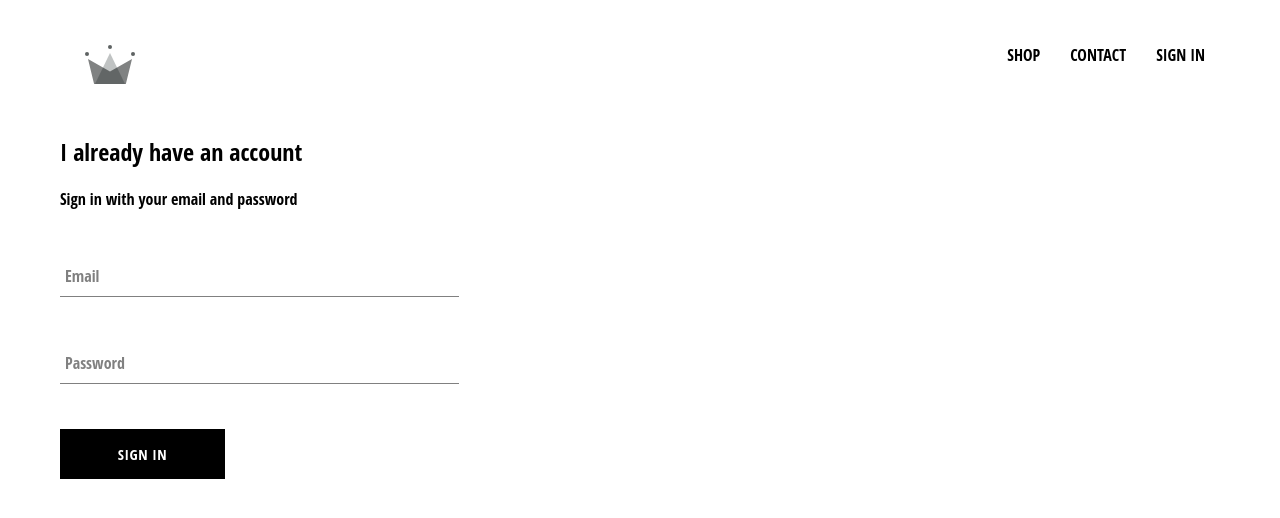
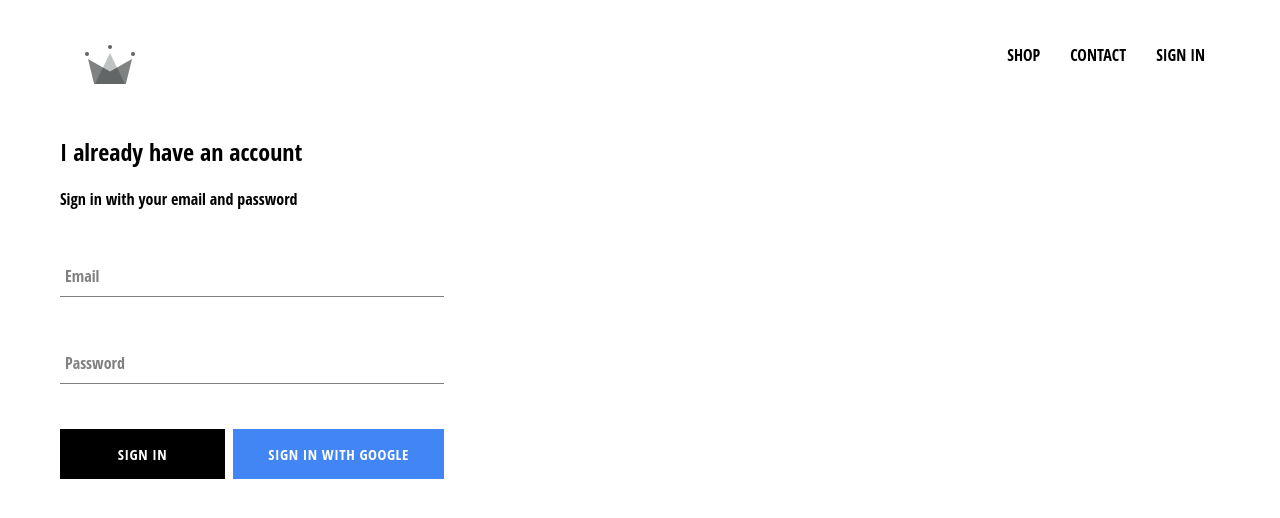
Before and after one commit to subiyantoro/crwn-clothing, a React (Create React App) app: page /signin in a window 1280 px wide. Shown: the top 518 px of the page. Built offline with nearby package versions, Linux system fonts and the light colour scheme; no server answers; a web font is replaced by a local one.

Commit message:
Adding Firebase Auth

```diff
--- a/package.json
+++ b/package.json
@@ -6,6 +6,7 @@
     "@testing-library/jest-dom": "^5.16.1",
     "@testing-library/react": "^12.1.2",
     "@testing-library/user-event": "^13.5.0",
+    "firebase": "^9.6.1",
     "node-sass": "^7.0.1",
     "react": "^17.0.2",
     "react-dom": "^17.0.2",
--- a/src/App.css
+++ b/src/App.css
@@ -7,3 +7,7 @@
   text-decoration: none;
   color: black;
 }
+
+* {
+  box-sizing: border-box;
+}
--- a/src/App.js
+++ b/src/App.js
@@ -4,11 +4,36 @@
 import ShopPage from './pages/shop/shop.component';
 import Header from './components/header/header.component';
 import SignInAndSignUpPage from './pages/sign-in-and-sign-up/sign-in-and-sign-up.component';
+import React from 'react';
+import { auth } from './firebase/firebase.utils';
 
-function App() {
+class App extends React.Component {
+  constructor() {
+    super();
+
+    this.state = {
+      currentUser: null,
+    };
+  }
+
+  unsubscribeFromAuth = null
+
+  componentDidMount() {
+    this.unsubscribeFromAuth = auth.onAuthStateChanged(user => {
+      this.setState({
+        currentUser: user
+      });
+    })
+  }
+
+  componentWillUnmount() {
+    this.unsubscribeFromAuth();
+  }
+
+  render() {
     return (
       <div>
-      <Header />
+        <Header currentUser={this.state.currentUser} />
         <Switch>
           <Route exact path='/' component={HomePage} />
           <Route path='/shop' component={ShopPage} />
@@ -17,5 +42,6 @@
       </div>
     );
   }
+}
 
 export default App;
--- a/src/components/custom-button/custom-button.component.jsx
+++ b/src/components/custom-button/custom-button.component.jsx
@@ -1,8 +1,8 @@
 import React from "react";
 import './custom-button.styles.scss';
 
-const CustomButton = ({ children, ...restProps }) => (
-    <button className='custom-button' {...restProps}>
+const CustomButton = ({ children, isGoogleSignIn, ...restProps }) => (
+    <button className={`${isGoogleSignIn ? 'google-sign-in' : ''} custom-button`} {...restProps}>
         {children}
     </button>
 )
--- a/src/components/custom-button/custom-button.styles.scss
+++ b/src/components/custom-button/custom-button.styles.scss
@@ -19,4 +19,14 @@
     color: black;
     border: 1px solid black;
   }
+
+  &.google-sign-in {
+    background-color: #4285f4;
+    color: white;
+
+    &:hover {
+      background-color: #357ae8;
+      border: none;
+    }
+  }
 }
--- a/src/components/header/header.component.jsx
+++ b/src/components/header/header.component.jsx
@@ -2,8 +2,9 @@
 import './header.styles.scss';
 import { Link } from "react-router-dom";
 import { ReactComponent as Logo } from '../../assets/crown.svg';
+import { auth } from "../../firebase/firebase.utils";
 
-const Header = () => (
+const Header = ({ currentUser }) => (
     <div className='header'>
         <Link to="/" className='logo-container'>
             <Logo className='logo' />
@@ -15,9 +16,13 @@
             <Link className='option' to='/shop'>
                 CONTACT
             </Link>
-            <Link className='option' to='/signin'>
-                SIGN IN
-            </Link>
+            {
+                currentUser ?
+                <div className='option' onClick={() => auth.signOut()}>SIGN OUT</div> :
+                <Link className='option' to='/signin'>
+                    SIGN IN
+                </Link>
+            }
         </div>
     </div>
 )
--- a/src/components/header/header.styles.scss
+++ b/src/components/header/header.styles.scss
@@ -20,6 +20,7 @@
 
     .option {
       padding: 10px 15px;
+      cursor: pointer;
     }
   }
 }
--- a/src/components/sign-in/sign-in.component.jsx
+++ b/src/components/sign-in/sign-in.component.jsx
@@ -1,4 +1,5 @@
 import React from "react";
+import { signInWithGoogle } from "../../firebase/firebase.utils";
 import CustomButton from "../custom-button/custom-button.component";
 import FormInput from "../form-input/form-input.component";
 import './sign-in.styles.scss';
@@ -42,7 +43,12 @@
                 <form onSubmit={this.handleSubmit}>
                     <FormInput name="email" type="email" handleChange={this.handleChange} required value={email} label='Email'/>
                     <FormInput name='password' type='password' value={password} handleChange={this.handleChange} required label='Password' />
-                    <CustomButton type='submit'>SIGN IN</CustomButton>
+                    <div className='buttons'>
+                        <CustomButton type='submit'>Sign In</CustomButton>
+                        <CustomButton onClick={signInWithGoogle} isGoogleSignIn>
+                            Sign In With Google
+                        </CustomButton>
+                    </div>
                 </form>
             </div>
         )
--- a/src/components/sign-in/sign-in.styles.scss
+++ b/src/components/sign-in/sign-in.styles.scss
@@ -6,4 +6,9 @@
     .title {
         margin: 10px 0;
     }
+
+    .buttons {
+        display: flex;
+        justify-content: space-between;
+    }
 }
--- /dev/null
+++ b/src/firebase/firebase.utils.js
@@ -0,0 +1,24 @@
+import firebase from 'firebase/compat/app';
+import 'firebase/compat/firestore';
+import 'firebase/compat/auth';
+
+const config = {
+    apiKey: "AIzaSyBTZeKM6VpxFsQPHKcV0mtgsra-Q3XcmEc",
+    authDomain: "crwn-db-d6e87.firebaseapp.com",
+    projectId: "crwn-db-d6e87",
+    storageBucket: "crwn-db-d6e87.appspot.com",
+    messagingSenderId: "772516199871",
+    appId: "1:772516199871:web:4b0d88b6640b51e181f50a",
+    measurementId: "G-QNFVMQ5STM"
+};
+
+firebase.initializeApp(config);
+
+export const auth = firebase.auth();
+export const firestore = firebase.firestore();
+
+const provider = new firebase.auth.GoogleAuthProvider();
+provider.setCustomParameters({ prompt: 'select_account' });
+export const signInWithGoogle = () => auth.signInWithPopup(provider);
+
+export default firebase;
```
Also changed, not shown: 1 other file (tests, documents, lock files or other folders). Lines whose indentation alone changed are shown as unchanged.
